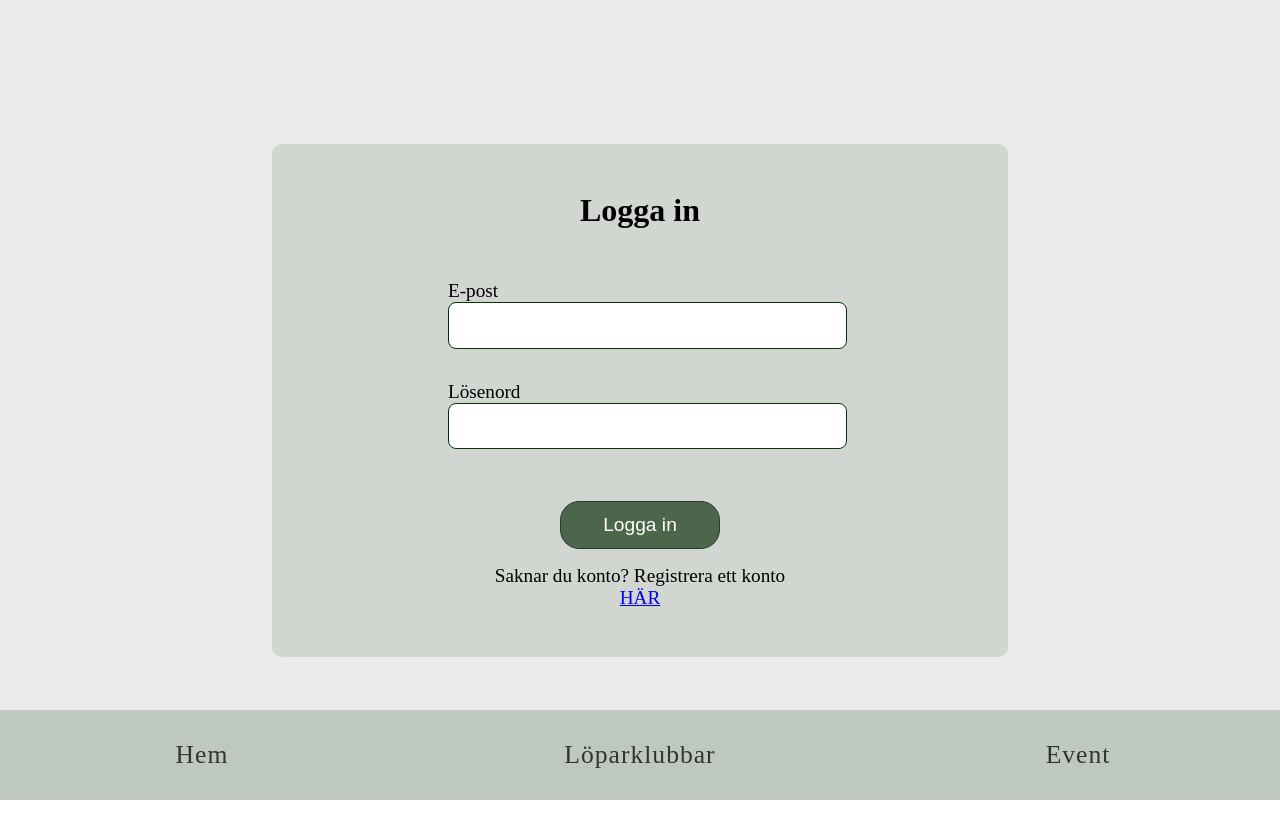
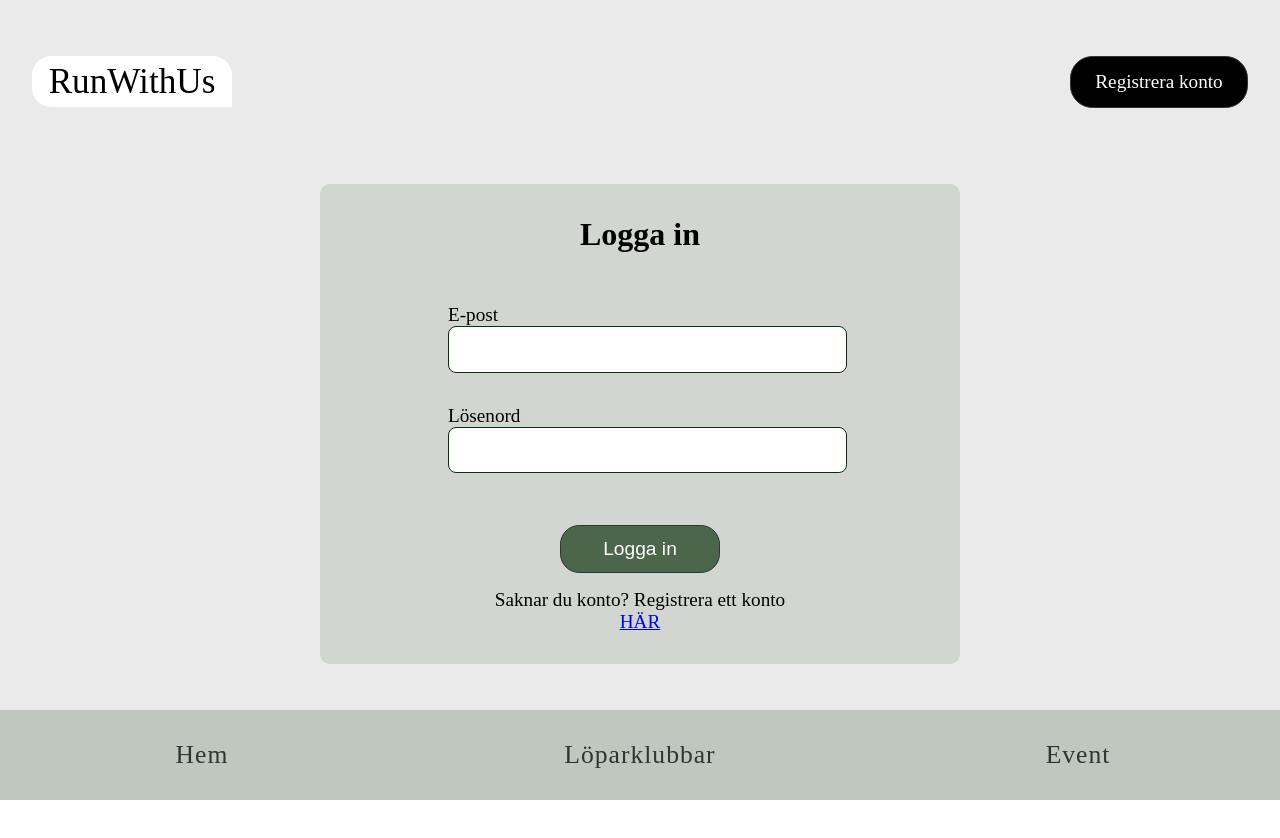
Before and after one commit to Pallicen/Loparklubbar, a React (Vite) app in the folder frontend/: page /LoginForm in a window 1280 px wide. Shown: the top 838 px of the page. After the commit the page ends 800 px from the top, so only its background shows below. Built offline with nearby package versions, Linux system fonts and the light colour scheme.

Commit message:
ändrat login och register form till snyggare design

```diff
--- a/frontend/src/components/Pages/Home.tsx
+++ b/frontend/src/components/Pages/Home.tsx
@@ -34,7 +34,7 @@ const Home = () => {
 
     {/* SECOND STARTPAGE */}
 
-    <div className="home">
+    <div className="home2">
 
       <div className="meny-header">
           <p>Spring tillsammans - Väx tillsammans</p>
--- a/frontend/src/components/Pages/LoginForm.tsx
+++ b/frontend/src/components/Pages/LoginForm.tsx
@@ -24,6 +24,14 @@ const LoginForm = () => {
 
   return (
     <div className="loginPage">
+
+      <div className="registerBtnLoginForm">
+      <div>
+          <p className="logo">RunWithUs</p>
+      </div>
+      <Link className="registerBtn" to="/RegisterForm">Registrera konto</Link>
+      </div>
+
       <div className="loginform">
         <div className="loginTitle">
           <h1>Logga in</h1>
--- a/frontend/src/components/Pages/RegisterForm.tsx
+++ b/frontend/src/components/Pages/RegisterForm.tsx
@@ -1,6 +1,7 @@
 import { useState } from "react";
-import { useNavigate } from "react-router-dom";
+import { Link, useNavigate } from "react-router-dom";
 import { useAuth } from "../../auth/context";
+import LoginMeny from "../LoginMeny";
 
 const RegisterForm = () => {
   const { register } = useAuth();
@@ -26,6 +27,16 @@ const RegisterForm = () => {
 
   return (
     <div className="registerPage">
+
+      <div className="loginBtnRegisterForm">
+       <div>
+          <p className="logo">RunWithUs</p>
+        </div>
+        <Link className="loginBtn" to="/LoginForm">
+          Logga in
+        </Link>
+      </div>
+
       <div className="registerform">
         <div className="registerTitle">
           <h1>Registrera konto</h1>
@@ -65,6 +76,7 @@ const RegisterForm = () => {
           {message && <p className="authMessage">{message}</p>}
         </form>
       </div>
+
     </div>
   );
 };
--- a/frontend/src/style/Home.css
+++ b/frontend/src/style/Home.css
@@ -23,7 +23,7 @@
   border-bottom-left-radius: 1.2rem;
 }
 
-.loginBtn, .logoutBtn, .createAccountBtn {
+.loginBtn, .logoutBtn {
   position: relative;
   display: flex;
   justify-content: center;
@@ -39,9 +39,6 @@
   overflow: hidden;
 }
 
-.createAccountBtn {
-  background-color: black;
-}
 
 .loginBtn:hover, .logoutBtn:hover {
   transition: all 0.3s ease;
@@ -218,6 +215,6 @@
 
 }
 
-.home {
-  height: 120vh;
+.home2 {
+  height: 140vh;
 }
--- a/frontend/src/style/LoginForm.css
+++ b/frontend/src/style/LoginForm.css
@@ -1,8 +1,9 @@
 .loginPage {
-  height: 100vh;
+  height: 90vh;
   display: flex;
   justify-content: center;
   align-items: center;
+  flex-direction: column;
 }
 
 .loginform {
@@ -10,12 +11,37 @@
   flex-direction: column;
   justify-content: center;
   align-items: center;
-  max-width: 50rem;
-  min-width: 40rem;
-  max-height: 30rem;
-  padding: 3rem;
+  width: 40rem;
+  height: 30rem;
   background-color: rgb(209, 214, 209);
   border-radius: 10px;
+}
+
+.registerBtnLoginForm {
+  display: flex;
+  justify-content: space-between;
+  width: 100%;
+  height: 8rem;
+}
+
+.registerBtn {
+  display: flex;
+  align-items: center;
+  text-align: center;
+  justify-content: center;
+  font-size: 1.2rem;
+  height: 2.1rem;
+  width: 10rem;
+  border-radius: 1.4rem;
+  border: 0.5px solid #333;
+  padding: 8px;
+  background-color: black;
+  color: white;
+  text-decoration: none;
+}
+
+.registerBtn:hover {
+  background-color: #242424;
 }
 
 .loginInputs {
@@ -62,7 +88,7 @@ input, textarea {
 
 @media (max-width: 768px) {
   .loginform {
-    min-width: 14rem;
+    width: 100%;
   }
 
   .loginFormP {
--- a/frontend/src/style/RegisterForm.css
+++ b/frontend/src/style/RegisterForm.css
@@ -1,10 +1,19 @@
 
 
 .registerPage {
-  height: 100vh;
+  height: 90vh;
   display: flex;
   justify-content: center;
   align-items: center;
+  flex-direction: column;
+}
+
+.loginBtnRegisterForm {
+  display: flex;
+  align-items: top;
+  justify-content: space-between;
+  width: 100%;
+  height: 8rem;
 }
 
 .registerform {
@@ -12,10 +21,8 @@
   flex-direction: column;
   justify-content: center;
   align-items: center;
-  max-width: 50rem;
-  min-width: 40rem;
-  max-height: 25rem;
-  padding: 4rem;
+  width: 40rem;
+  height: 30rem;
   background-color: rgb(209, 214, 209);
   border-radius: 10px;
 }
@@ -41,10 +48,10 @@
 @media (max-width: 768px) {
 
   .registerform {
-    min-width: 14rem;
+    width: 100%
   }
 
   .registerFormP {
-    width: 18rem;
+    width: 16rem;
   }
 }
```
